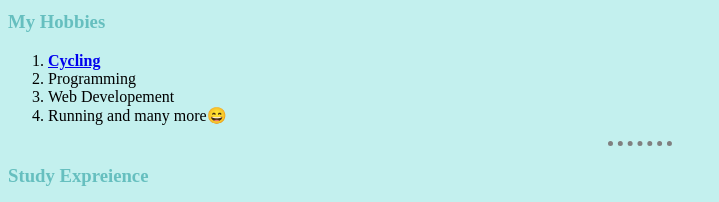
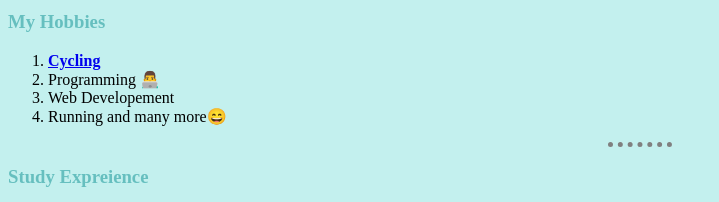
Before and after one commit to mukhtarzotder/First-Website, a plain HTML site: page index.html in a window 1280 px wide. Shown: the part 479-681 px from the top of the page, 0-719 px from the left. Drawn offline with Linux system fonts and the light colour scheme.

Commit message:
add emoji after programming

```diff
--- a/index.html
+++ b/index.html
@@ -46,7 +46,7 @@
       <li>
         <strong><a href="https://www.bicycling.com/">Cycling</a></strong>
       </li>
-      <li>Programming</li>
+      <li>Programming 👨‍💻</li>
       <li>Web Developement</li>
       <li>Running and many more😄</li>
     </ol>
```
